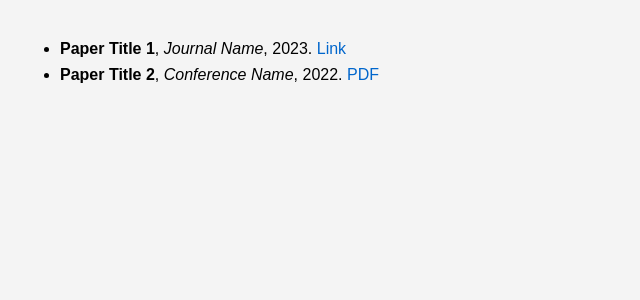
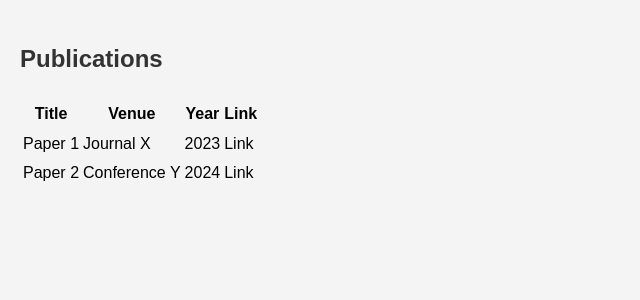
Before and after one commit to MalikYaseenM/Yaseenmalik.github.io, a Jekyll site: the page built from publications.md, in a window 1280 px wide. Shown: the top 300 px of the page, without its empty margins (0-640 px from the left). Built offline with Jekyll 4.4.1, drawn with Linux system fonts in a browser that asks for light colours; nearby versions of some CDN libraries.

Commit message:
Update publications.md

```diff
--- a/publications.md
+++ b/publications.md
@@ -3,5 +3,9 @@ layout: default
 title: Publications
 permalink: /publications/
 ---
-- **Paper Title 1**, *Journal Name*, 2023. [Link](http://example.com)
-- **Paper Title 2**, *Conference Name*, 2022. [PDF](files/paper2.pdf)
+## Publications
+
+| Title               | Venue      | Year | Link |
+|---------------------|------------|------|------|
+| Paper 1             | Journal X  | 2023 | Link |
+| Paper 2             | Conference Y | 2024 | Link |
```
